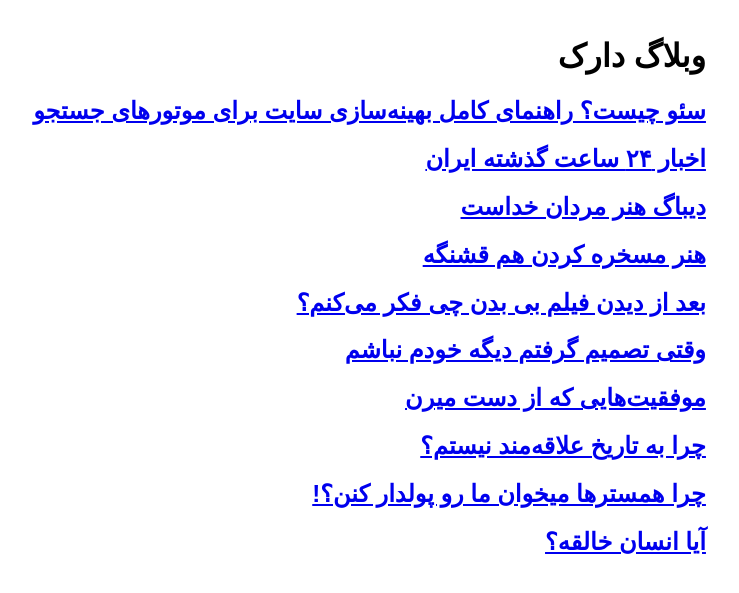
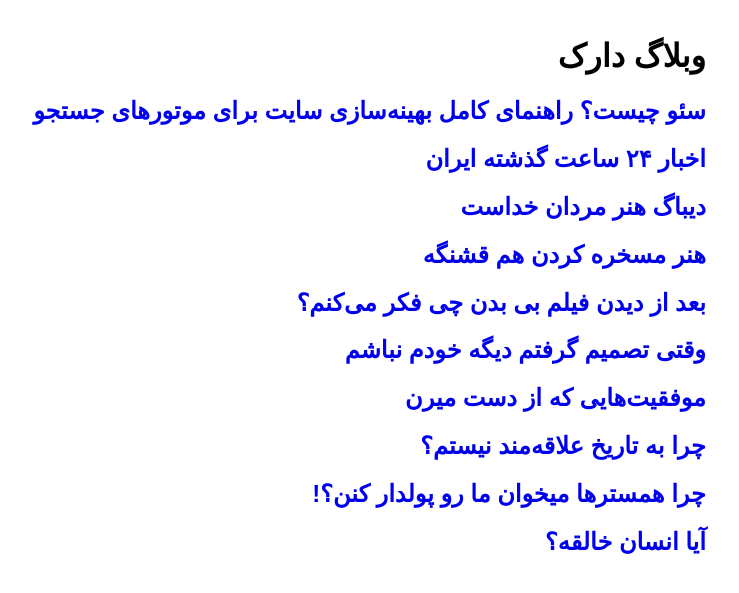
Before and after one commit to darkblog/darkblog.github.io, a Jekyll site: the page built from index.html, in a window 1280 px wide. Shown: the top 593 px of the page, without its empty margins (431-1170 px from the left). Built offline with Jekyll 4.4.1, drawn with Linux system fonts in a browser that asks for light colours.

Commit message:
Update index.html

```diff
--- a/index.html
+++ b/index.html
@@ -8,7 +8,7 @@
 <title>وبلاگ دارک</title>
 <meta name="description" content="وبلاگ دارک">
 <meta name="viewport" content="width=device-width">
-<style>body{font-family:sans-serif;margin:auto;padding:1em;max-width:80ch}</style>
+<style>body{font-family:sans-serif;margin:auto;padding:1em;max-width:80ch}a{text-decoration:none}</style>
 </head>
 <body>
 <h1>وبلاگ دارک</h1>
```
